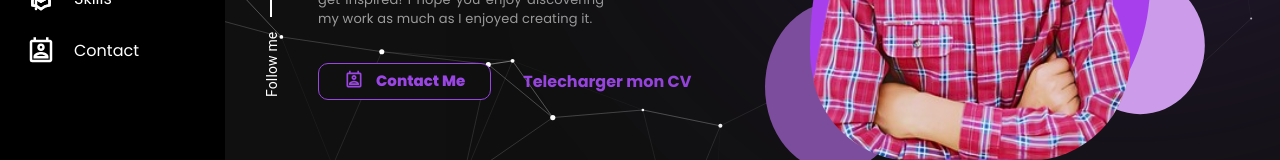
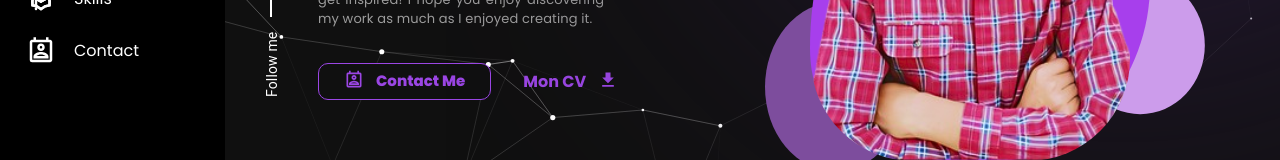
Before and after one commit to rakotoarisonlandry/Portfolio, a React (Vite) app: page / in a window 1280 px wide. Shown: the part 330-490 px from the top of the page. Built offline with nearby package versions, Linux system fonts and the light colour scheme.

Commit message:
home updated

```diff
--- a/src/pages/Home/Home.jsx
+++ b/src/pages/Home/Home.jsx
@@ -9,6 +9,7 @@ import hello from "../../../public/assets/img/stock-vector-hi-hello-banner-speec
 import portrait from "../../../public/assets/img/test.svg";
 import Contact from "../Contact/Contact";
 import About from "../About/About";
+import { MdFileDownload } from "react-icons/md";
 import SocialLink from "../../component/socialicon/SocialLink";
 function Home() {
   return (
@@ -43,7 +44,9 @@ function Home() {
                 Contact Me
               </button>
             </Link>
-            <Link className="font-bold text-[#9b46e4]">Telecharger mon CV</Link>
+            <Link className="font-bold text-[#9b46e4] hover:underline hover:text-[#fff] flex">
+              Mon CV <MdFileDownload className="text-[20px] ml-3" />
+            </Link>
           </Box>
         </Box>
         <img src={portrait} alt="" className="Home-portrait" />
```
